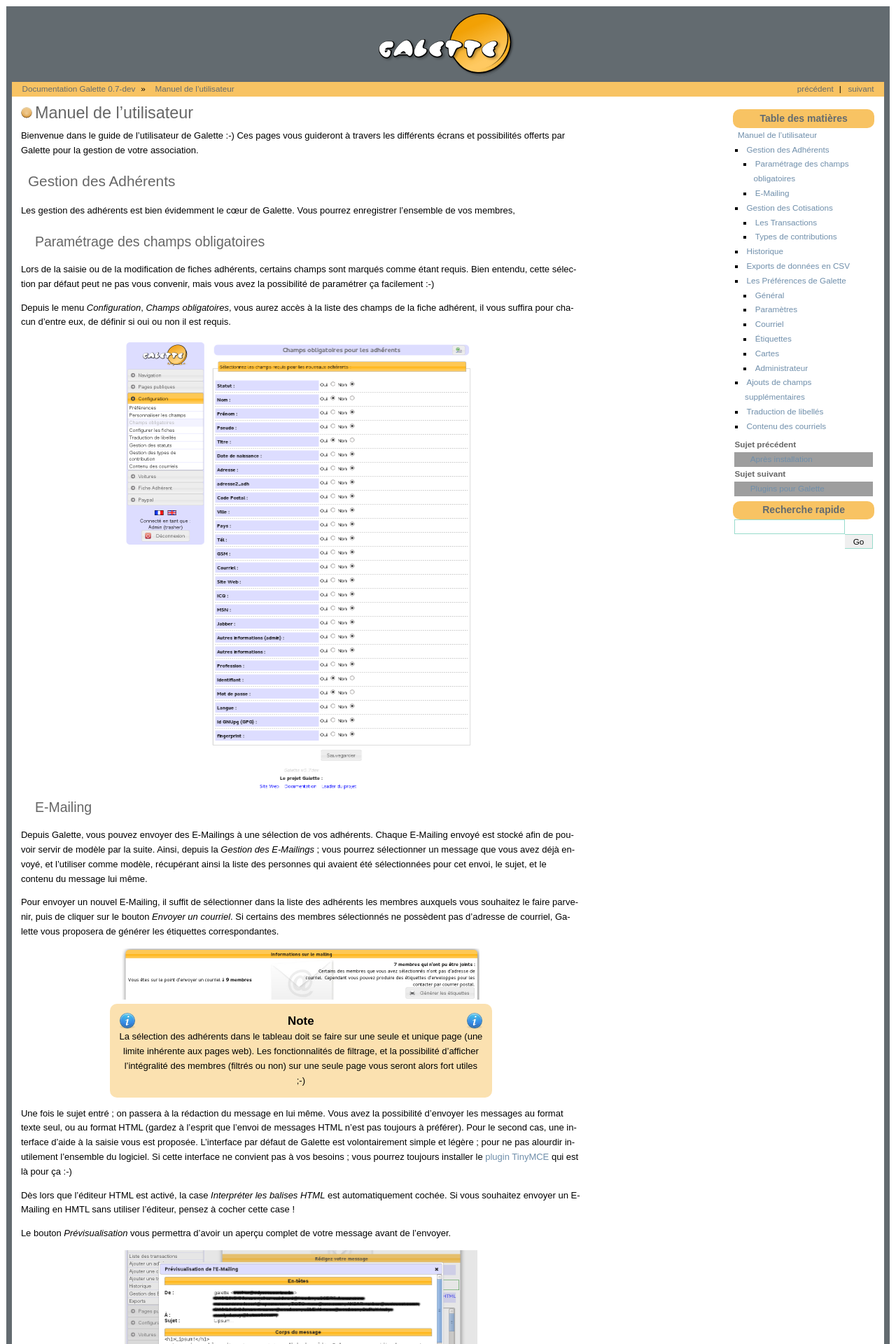
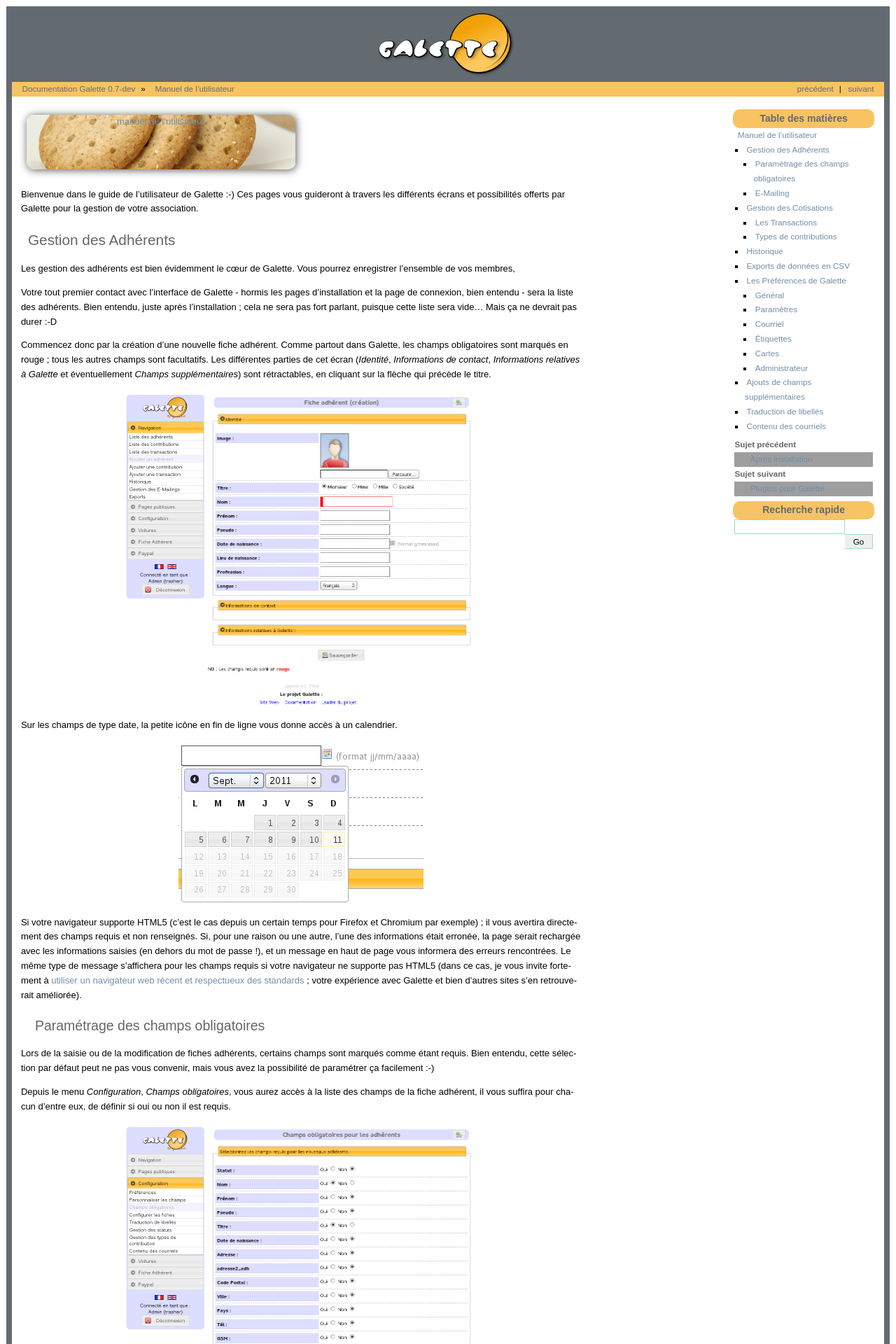
Before and after one commit to galette/galettedoc, a Sphinx documentation site: the page built from source/usermanual/index.rst, in a window 1280 px wide. Shown: the top 1920 px of the page at 70% size. Built offline with Sphinx 7.4.7, drawn with Linux system fonts in a browser that asks for light colours; some of the changed text lies outside the part shown; grey boxes are pictures that could not be loaded.

Commit message:
Amélioration de l'affichage, avancement sur la rédaction de la partie gestion des adhérents

```diff
--- a/source/_styles/static/galette.css
+++ b/source/_styles/static/galette.css
@@ -884,6 +884,10 @@
     background: url(images/plugins.jpg) 50% 50% no-repeat;
 }
 
+.doc-main-page h1 {
+    display: none;
+}
+
 .dl-formats {
     padding:0;
     text-align:center;
--- a/source/usermanual/index.rst
+++ b/source/usermanual/index.rst
@@ -1,16 +1,40 @@
 .. _usermanual:
+
+.. rst-class:: docs user_doc
+
+:doc:`manuel de l'utilisateur <index>`
+
+.. rst-class:: doc_main_page
 
 =======================
 Manuel de l'utilisateur
 =======================
 
-Bienvenue dans le guide de l'utilisateur de Galette :-) Ces pages vous guideront à travers les différents écrans et possibilités offerts par Galette pour la gestion de votre association.
+Bienvenue dans le guide de l'utilisateur de Galette :-)
+Ces pages vous guideront à travers les différents écrans et possibilités offerts par Galette pour la gestion de votre association.
 
 *********************
 Gestion des Adhérents
 *********************
 
 Les gestion des adhérents est bien évidemment le cœur de Galette. Vous pourrez enregistrer l'ensemble de vos membres,
+
+Votre tout premier contact avec l'interface de Galette - hormis les pages d'installation et la page de connexion, bien entendu - sera la liste des adhérents. Bien entendu, juste après l'installation ; cela ne sera pas fort parlant, puisque cette liste sera vide... Mais ça ne devrait pas durer :-D
+
+Commencez donc par la création d'une nouvelle fiche adhérent. Comme partout dans Galette, les champs obligatoires sont marqués en rouge ; tous les autres champs sont facultatifs. Les différentes parties de cet écran (`Identité`, `Informations de contact`, `Informations relatives à Galette` et éventuellement `Champs supplémentaires`) sont rétractables, en cliquant sur la flèche qui précède le titre.
+
+.. image:: ../_styles/static/images/usermanual/add_member.png
+   :scale: 50%
+   :align: center
+   :alt: La partie `Identité` de l'écran d'ajout d'adhérent
+
+Sur les champs de type date, la petite icône en fin de ligne vous donne accès à un calendrier.
+
+.. image:: ../_styles/static/images/usermanual/calendar.png
+   :align: center
+   :alt: Sélection d'une date
+
+Si votre navigateur supporte HTML5 (c'est le cas depuis un certain temps pour Firefox et Chromium par exemple) ; il vous avertira directement des champs requis et non renseignés. Si, pour une raison ou une autre, l'une des informations était erronée, la page serait rechargée avec les informations saisies (en dehors du mot de passe !), et un message en haut de page vous informera des erreurs rencontrées. Le même type de message s'affichera pour les champs requis si votre navigateur ne supporte pas HTML5 (dans ce cas, je vous invite fortement à `utiliser un navigateur web récent et respectueux des standards <http://www.mozilla-europe.org/>`_ ; votre expérience avec Galette et bien d'autres sites s'en retrouverait améliorée).
 
 Paramétrage des champs obligatoires
 ===================================
@@ -49,6 +73,10 @@
    :scale: 50%
    :align: center
    :alt: Prévisualisation du message
+
+Tout E-Mailing commencé sera automatiquement enregistré dans la session pour être repris par la suite. Une icône dans le titre des différentes page"s vous informera qu'un E-Mailing a été débuté, et vous permettra d'y accéder.
+
+Si vous le souhaitez, vous pouvez annuler ce mailing en utilisant le bouton `Annuler le mailing`.
 
 ***********************
 Gestion des Cotisations
```
Also changed, not shown: source/_styles/static/images/usermanual/add_member.png (added), source/_styles/static/images/usermanual/calendar.png (added).
